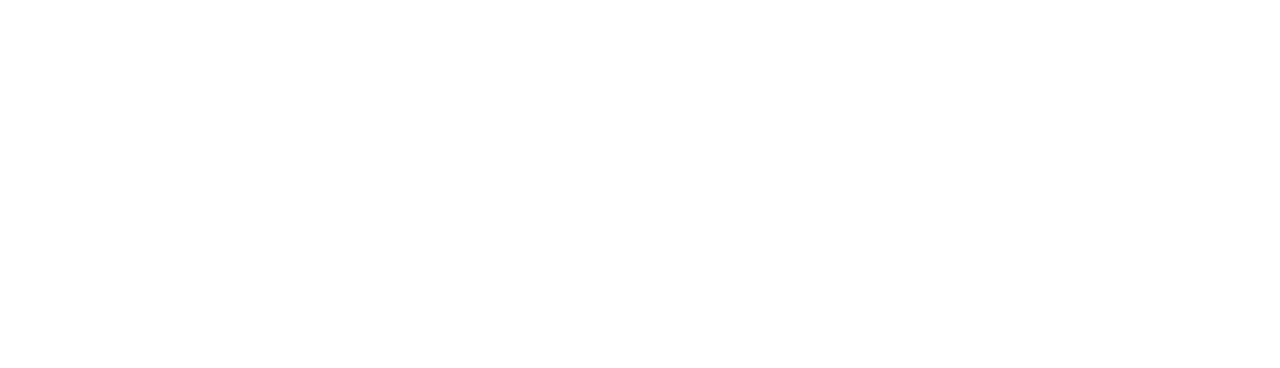
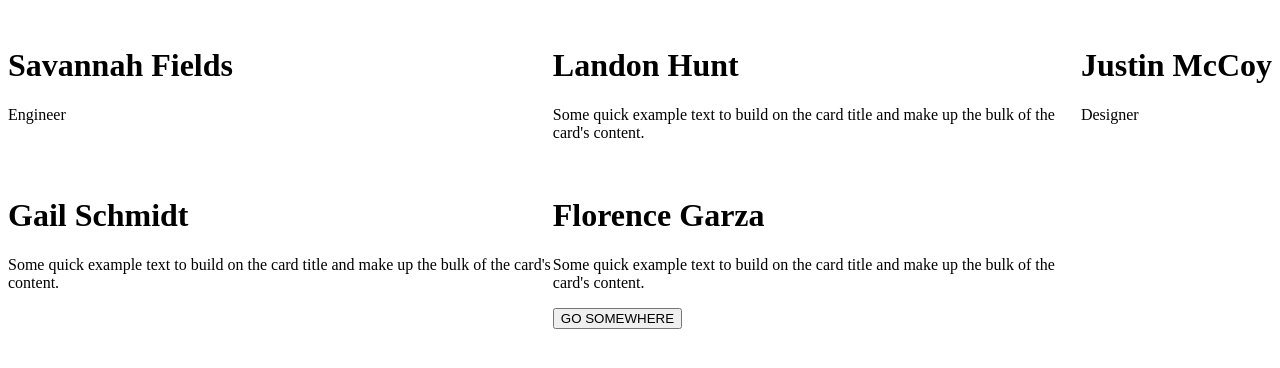
Before and after one commit to whittlialleman/shapes, a plain HTML site: page index.html in a window 1280 px wide. Drawn offline with Linux system fonts and the light colour scheme.

Commit message:
Created skeletons of each card and set the display to grid

```diff
--- a/index.html
+++ b/index.html
@@ -5,8 +5,37 @@
     <meta http-equiv="X-UA-Compatible" content="IE=edge">
     <meta name="viewport" content="width=device-width, initial-scale=1.0">
     <title>Shapes Assignment</title>
+
+    <link rel="stylesheet" href="styles.css" />
 </head>
 <body>
-
+    <div class="grid-container">
+        <div class="card">
+            <img src="" alt="">
+            <h1>Savannah Fields</h1>
+            <p>Engineer</p>
+        </div><!-- End card one -->
+        <div class="card">
+            <img src="" alt="">
+            <h1>Landon Hunt</h1>
+            <p>Some quick example text to build on the card title and make up the bulk of the card's content.</p>
+        </div><!-- End card two -->
+        <div class="card">
+            <img src="" alt="">
+            <h1>Justin McCoy</h1>
+            <p>Designer</p>
+        </div><!-- End card three -->
+        <div class="card">
+            <img src="" alt="">
+            <h1>Gail Schmidt</h1>
+            <p>Some quick example text to build on the card title and make up the bulk of the card's content.</p>
+        </div><!-- End card four -->
+        <div class="card">
+            <img src="" alt="">
+            <h1>Florence Garza</h1>
+            <p>Some quick example text to build on the card title and make up the bulk of the card's content.</p>
+            <button>GO SOMEWHERE</button>
+        </div><!-- End card five -->
+    </div><!-- End grid container -->
 </body>
 </html>
--- a/styles.css
+++ b/styles.css
@@ -0,0 +1,4 @@
+.grid-container {
+    display: grid;
+    grid-template-columns: auto auto auto;
+}
```
